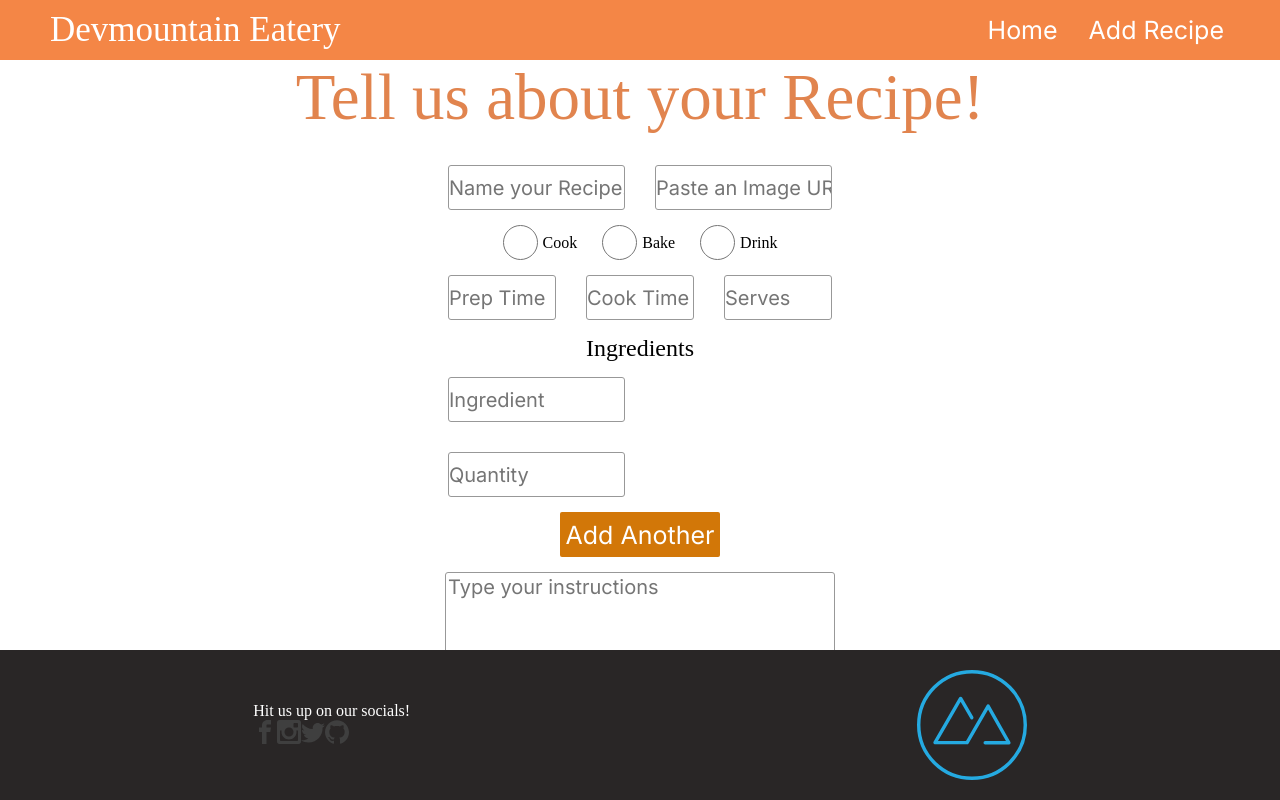
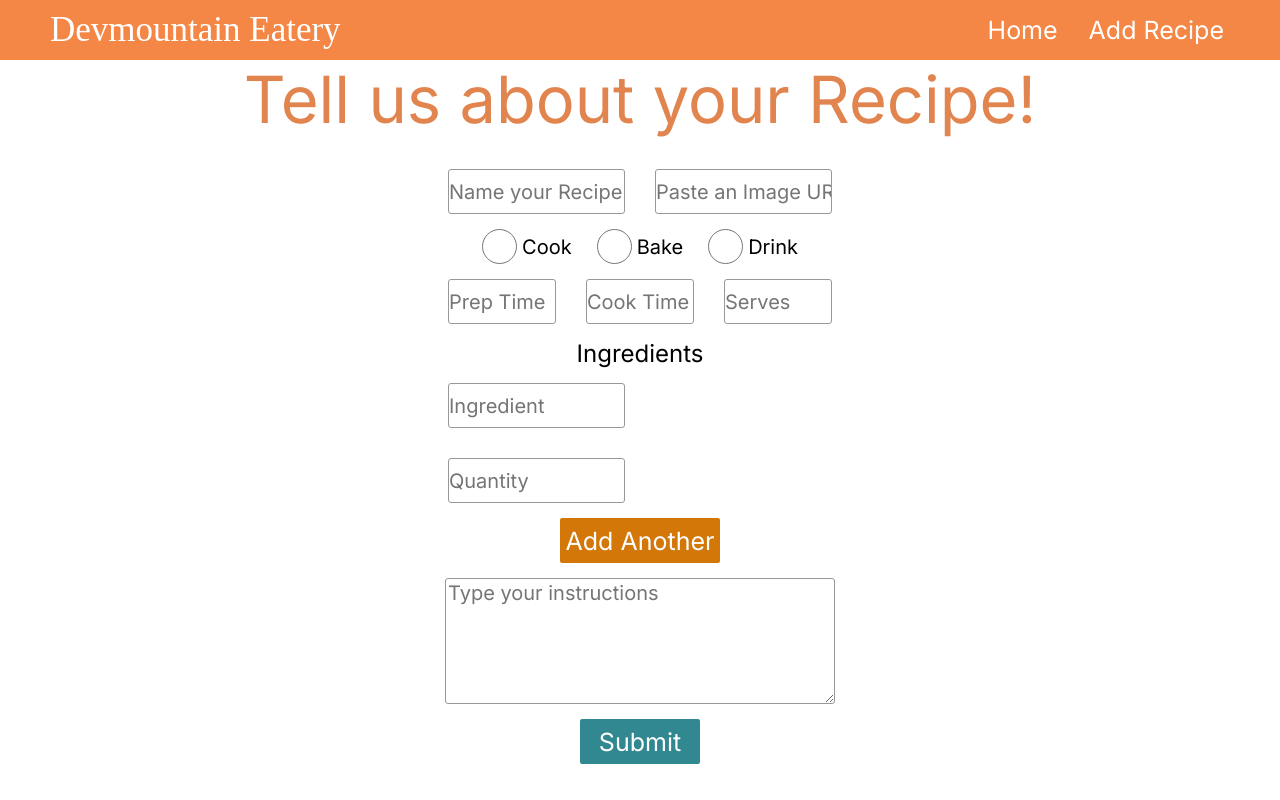
Before and after one commit to chaltu11hassan/project-3-recipe-app, a React (Create React App) app: page /newRecipe in a window 1280 px wide. Shown: the top 800 px of the page. Built offline with nearby package versions, Linux system fonts and the light colour scheme.

Commit message:
styling updated

```diff
--- a/src/App.js
+++ b/src/App.js
@@ -3,23 +3,21 @@
 import "./App.css";
 import Footer from "./components/Footer";
 import Header from "./components/Header";
-
 import HomeScreen from "./components/homeComponents/HomeScreen";
-
 import NewRecipeScreen from "./components/newRecipeComponents/NewRecipeScreen";
-
 import DetailScreen from "./components/detailComponents/DetailScreen";
 
 function App() {
   return (
     <div className="App">
       <Header />
-      {/* This is where you will code for some of Part 1. */}
-      <Routes>
-        <Route index element={<HomeScreen />} />
-        <Route path="newRecipe" element={<NewRecipeScreen />} />
-        <Route path="recipe/:id" element={<DetailScreen />} />
-      </Routes>
+      <main>
+        <Routes>
+          <Route index element={<HomeScreen />} />
+          <Route path="newRecipe" element={<NewRecipeScreen />} />
+          <Route path="recipe/:id" element={<DetailScreen />} />
+        </Routes>
+      </main>
       <Footer />
     </div>
   );
--- a/src/components/Footer.jsx
+++ b/src/components/Footer.jsx
@@ -8,7 +8,7 @@
     <footer>
       <div className={styles.socials_container}>
         <h5>Hit us up on our socials!</h5>
-        <div>
+        <div className={styles.icons}>
           <a href="https://www.devmountain.com" target="_blank" className={styles.cirlce}>
             <ImFacebook size="1.5em" color="#3f3f3f" />
           </a>
--- a/src/components/Header.module.css
+++ b/src/components/Header.module.css
@@ -16,7 +16,24 @@
     background-color:  rgba(244, 134, 70, 0);
     color: white;
     border: salmon;
+    transition: all 0.20s ease-in-out;
 }
+
+
+
+  .head_btn:hover {
+    background-color: rgb(161, 82, 7);
+  }
+
+  h2 {
+    font-size: 24px;
+    color: white;
+  }
+
+  h5 {
+    font-size: 20px;
+    color: white;
+  }
 
 
 footer{
@@ -35,7 +52,7 @@
 
 .icons {
     display: flex;
-    gap: 5px;
+    gap: 8px;
 }
 
 .circle {
--- a/src/components/newRecipeComponents/NewRecipeScreen.jsx
+++ b/src/components/newRecipeComponents/NewRecipeScreen.jsx
@@ -2,7 +2,7 @@
 import React, { useState } from "react";
 import styles from "./NewRecipe.module.css";
 import { Formik } from "formik";
-import axios from "axios";
+// import axios from "axios";
 
 const NewRecipeScreen = () => {
   const [ingredients, setIngredients] = useState([]);
--- a/src/recipeCard/RecipeCard.module.css
+++ b/src/recipeCard/RecipeCard.module.css
@@ -5,15 +5,12 @@
     display: flex;
     flex-direction: column;
     text-align: center;
-    box-shadow: 0px 3px 10px rgba(0,0,0,0.6);
+    box-shadow: 0px 3px 10px rgba(16, 16, 16, 0.6);
     justify-content: space-between;
     padding-bottom: 10px;
     box-sizing: border-box;
     border-radius: 3px;
   }
-
-  /* .recipe_card:hover {
-  } */
 
   .recipe_img_container {
     width: 300px;
@@ -27,7 +24,3 @@
     object-fit: cover;
     border-radius: 3px 3px 0px 0px;
   }
-
-  /* button {
-
-  } */
```
